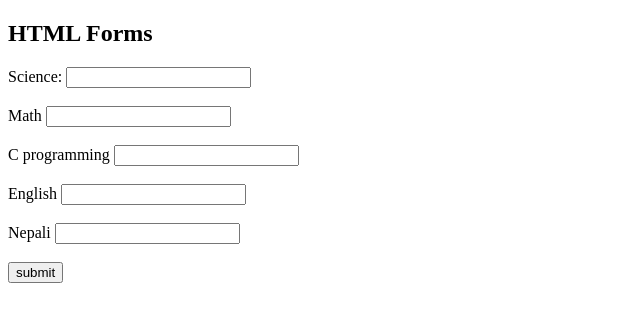
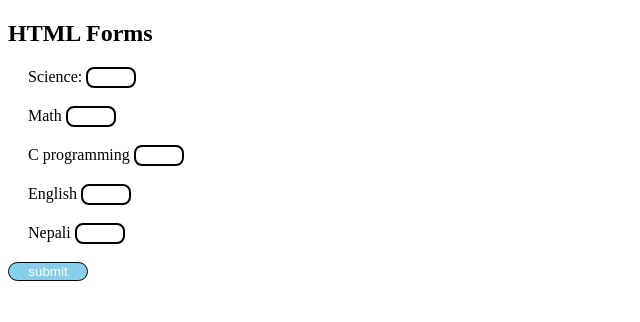
Before and after one commit to milan0122/Flask_learning, a Flask app: page / in a window 1280 px wide. Shown: the top 322 px of the page, without its empty margins (0-640 px from the left). Run offline with Flask 3, Linux system fonts and the light colour scheme.

Commit message:
integrating css and js in flask

```diff
--- /dev/null
+++ b/static/css/style.css
@@ -0,0 +1,29 @@
+input[type=submit]{
+    width: 80px;
+    margin: auto;
+    border: 1px solid black;
+    border-radius: 20px;
+    box-sizing: border-box;
+    color: white;
+    background-color: skyblue;
+    padding-left: 100;
+
+
+}
+label{
+    padding-left: 20px ;
+}
+input[type=text]{
+    width: 50px;
+    margin: auto;
+    border: 2px solid black;
+    border-radius: 8px;
+    box-sizing: border-box;
+    text-align: center;
+
+
+
+}
+*{
+    align-items: center;
+}
--- /dev/null
+++ b/static/javascript/main.js
@@ -0,0 +1 @@
+alert("This page is loading!!......")
--- a/templates/index.html
+++ b/templates/index.html
@@ -1,9 +1,11 @@
 <!DOCTYPE html>
 <html lang="en">
 <head>
+    <link rel="stylesheet" href="{{url_for('static',filename='css/style.css')}}">
     <meta charset="UTF-8">
     <meta name="viewport" content="width=device-width, initial-scale=1.0">
     <title>Document</title>
+    <script type="text/javascript" src="{{url_for('static',filename='javascript/main.js')}}"></script>
 </head>
 <body>
    <h2>HTML Forms</h2>
```
